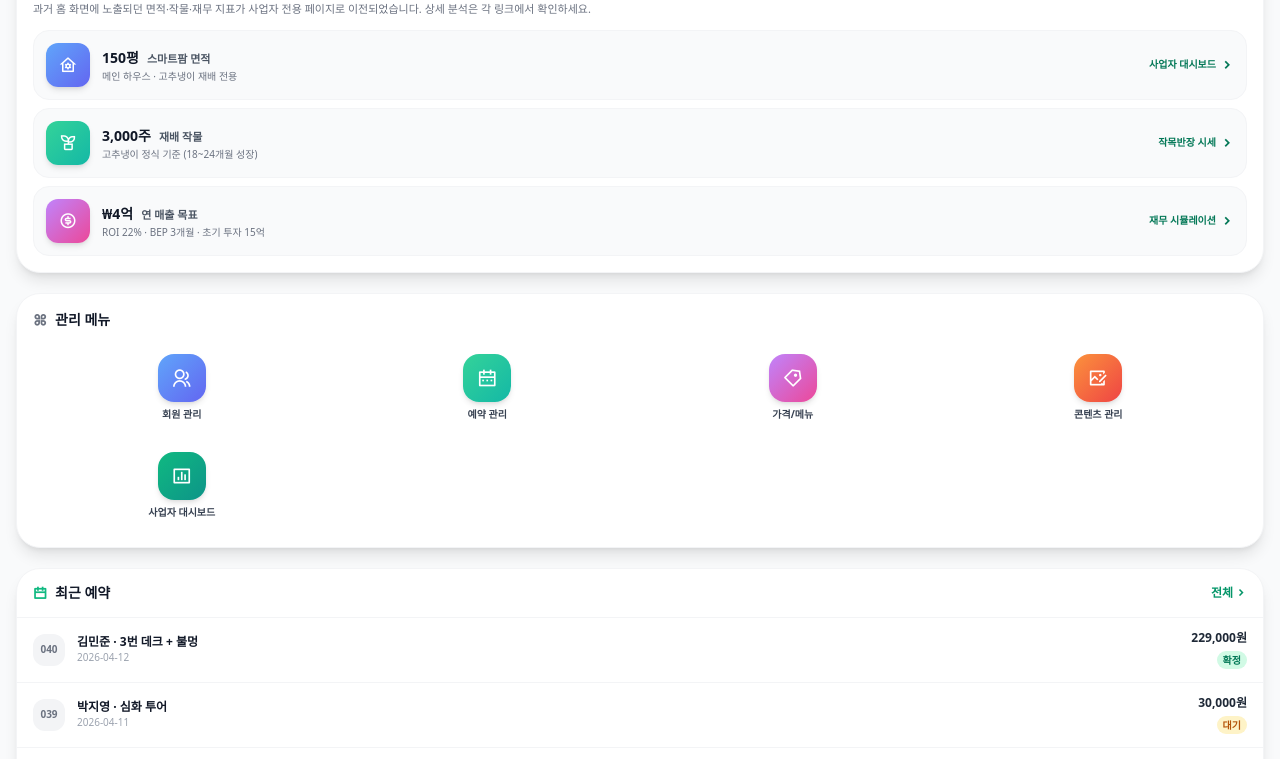
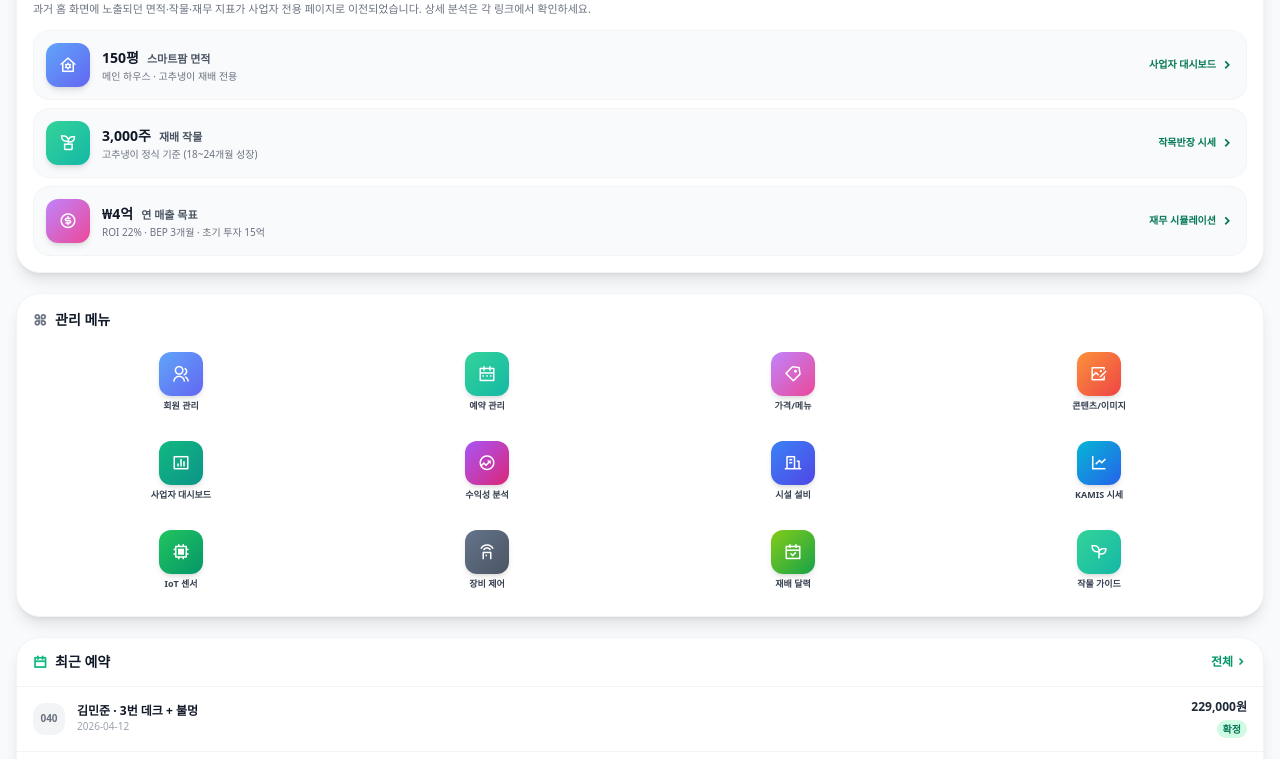
Before and after one commit to choijungman12/hyangjae-app, a React (Vite) app: page /admin in a window 1280 px wide. Shown: the part 437-1196 px from the top of the page. Built offline with nearby package versions, Linux system fonts and the light colour scheme.

Commit message:
feat(admin): 홈 헤더에 관리자 버튼 + 관리 메뉴 12개 확장

```diff
--- a/src/pages/admin/page.tsx
+++ b/src/pages/admin/page.tsx
@@ -70,8 +70,15 @@ const QUICK_LINKS = [
   { label: '회원 관리', icon: 'ri-group-line', to: '/admin/members', color: 'from-blue-400 to-indigo-500' },
   { label: '예약 관리', icon: 'ri-calendar-2-line', to: '/admin/bookings', color: 'from-emerald-400 to-teal-500' },
   { label: '가격/메뉴', icon: 'ri-price-tag-3-line', to: '/admin/products', color: 'from-purple-400 to-pink-500' },
-  { label: '콘텐츠 관리', icon: 'ri-image-edit-line', to: '/admin/content', color: 'from-orange-400 to-red-500' },
+  { label: '콘텐츠/이미지', icon: 'ri-image-edit-line', to: '/admin/content', color: 'from-orange-400 to-red-500' },
   { label: '사업자 대시보드', icon: 'ri-bar-chart-box-line', to: '/admin/business', color: 'from-emerald-500 to-teal-600' },
+  { label: '수익성 분석', icon: 'ri-funds-line', to: '/profit-analysis', color: 'from-purple-500 to-pink-600' },
+  { label: '시설 설비', icon: 'ri-building-line', to: '/facility-design', color: 'from-blue-500 to-indigo-600' },
+  { label: 'KAMIS 시세', icon: 'ri-line-chart-line', to: '/price-trends', color: 'from-cyan-500 to-blue-600' },
+  { label: 'IoT 센서', icon: 'ri-cpu-line', to: '/smart-farm-data', color: 'from-green-500 to-emerald-600' },
+  { label: '장비 제어', icon: 'ri-remote-control-line', to: '/device-control', color: 'from-slate-500 to-gray-600' },
+  { label: '재배 달력', icon: 'ri-calendar-check-line', to: '/cultivation-calendar', color: 'from-lime-500 to-green-600' },
+  { label: '작물 가이드', icon: 'ri-seedling-line', to: '/growing-guide', color: 'from-emerald-400 to-teal-500' },
 ];
 
 export default function AdminDashboard() {
@@ -228,17 +235,17 @@ export default function AdminDashboard() {
           <h3 className="text-sm font-black text-gray-900 mb-3 flex items-center gap-2">
             <i className="ri-apps-line text-gray-500" />관리 메뉴
           </h3>
-          <div className="grid grid-cols-4 gap-2">
+          <div className="grid grid-cols-4 gap-2.5">
             {QUICK_LINKS.map(link => (
               <Link
                 key={link.label}
                 to={link.to}
-                className="flex flex-col items-center gap-1.5 p-3 rounded-2xl hover:bg-gray-50 transition-all"
+                className="flex flex-col items-center gap-1 p-2.5 rounded-2xl hover:bg-gray-50 active:scale-95 transition-all"
               >
-                <div className={`w-12 h-12 rounded-2xl bg-gradient-to-br ${link.color} flex items-center justify-center shadow-md`}>
-                  <i className={`${link.icon} text-white text-xl`} />
+                <div className={`w-11 h-11 rounded-xl bg-gradient-to-br ${link.color} flex items-center justify-center shadow-md`}>
+                  <i className={`${link.icon} text-white text-lg`} />
                 </div>
-                <span className="text-[10px] font-black text-gray-700 text-center leading-tight">{link.label}</span>
+                <span className="text-[9px] font-black text-gray-700 text-center leading-tight">{link.label}</span>
               </Link>
             ))}
           </div>
--- a/src/pages/home/page.tsx
+++ b/src/pages/home/page.tsx
@@ -220,6 +220,13 @@ export default function Home() {
             >
               <i className="ri-user-line text-base text-white"></i>
               {userName && <span className="text-xs font-black text-white max-w-[60px] truncate">{userName}</span>}
+            </Link>
+            <Link
+              to="/admin"
+              className="w-10 h-10 flex items-center justify-center bg-gray-900 border border-gray-700 rounded-xl shadow-sm hover:shadow-md transition-all"
+              aria-label="관리자"
+            >
+              <i className="ri-shield-keyhole-line text-lg text-white"></i>
             </Link>
             <Link
               to="/map"
```
